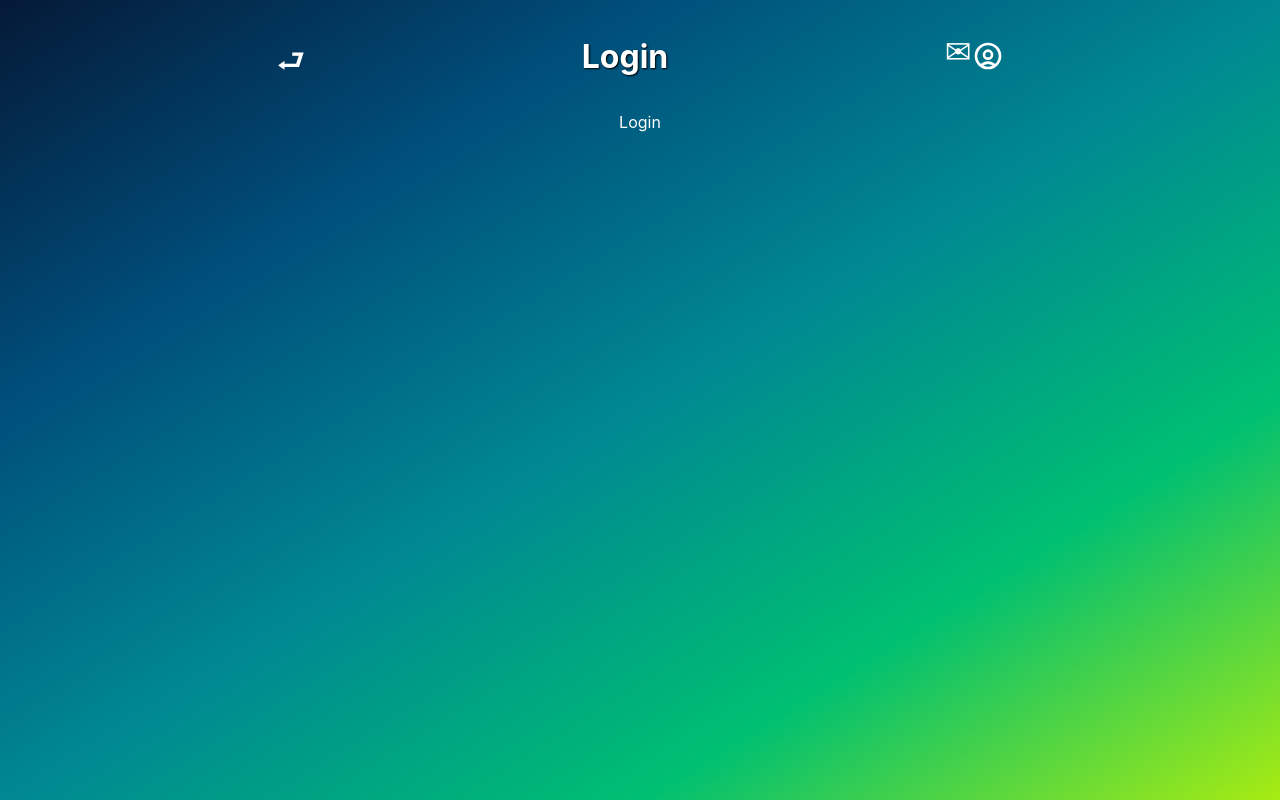
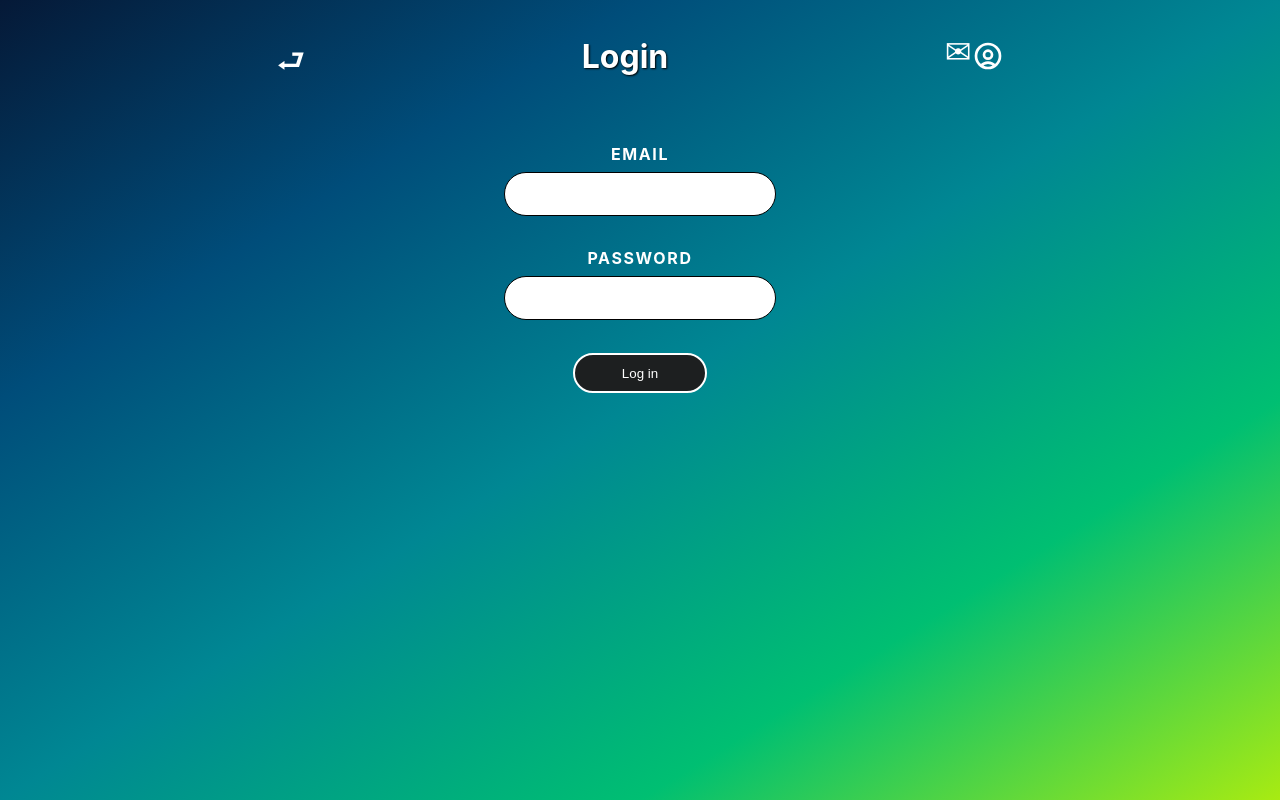
Before and after one commit to Fejbien/SimpleBlogSite, a React (Create React App) app in the folder site/: page /login in a window 1280 px wide. Built offline with nearby package versions, Linux system fonts and the light colour scheme.

Commit message:
login page styling

```diff
--- a/site/src/App.js
+++ b/site/src/App.js
@@ -15,6 +15,7 @@ function App() {
                 <Route path={"/"} element={<Overview />} />
                 <Route path={"/blogpost/:id"} element={<BlogPost />} />
                 <Route path={"/login"} element={<LoginPage />} />
+                {/*<Route path={"/register"} element={<RegisterPage />} />*/}
             </Routes>
         </BrowserRouter>
     );
--- a/site/src/Pages/LoginPage.css
+++ b/site/src/Pages/LoginPage.css
@@ -3,3 +3,41 @@
     flex-direction: column;
     align-items: center;
 }
+
+.loginPage > form {
+    display: flex;
+    flex-direction: column;
+    align-items: center;
+}
+
+.loginPage > form > p {
+    margin: 0;
+    padding: 0;
+    margin-top: 2em;
+    margin-bottom: 0.5em;
+    text-transform: uppercase;
+    font-weight: 700;
+    letter-spacing: 0.1em;
+}
+
+.loginPage > form > input {
+    border: 1px solid black;
+    border-radius: 25px;
+    height: 3em;
+    width: 20em;
+    text-align: center;
+}
+
+.loginPage > form > button {
+    margin: 2.5em;
+    background-color: #1d1f20;
+    color: white;
+    height: 3em;
+    width: 10em;
+    border: 2px solid white;
+    border-radius: 25px;
+}
+
+.loginPage > form > button:hover {
+    border: 2px solid orange;
+}
--- a/site/src/Pages/LoginPage.js
+++ b/site/src/Pages/LoginPage.js
@@ -1,7 +1,33 @@
 import "./LoginPage.css";
+import { useState } from "react";
 
 function LoginPage() {
-    return <div className="loginPage">Login</div>;
+    const [email, setEmail] = useState("");
+    const [password, setPassword] = useState("");
+
+    const handleSubmit = (e) => {
+        e.preventDefault();
+    };
+
+    return (
+        <div className="loginPage">
+            <form onSubmit={handleSubmit}>
+                <p>Email</p>
+                <input
+                    type="text"
+                    value={email}
+                    onChange={(e) => setEmail(e.target.value)}
+                ></input>
+                <p>Password</p>
+                <input
+                    type="password"
+                    value={password}
+                    onChange={(e) => setPassword(e.target.value)}
+                ></input>
+                <button type="submit">Log in</button>
+            </form>
+        </div>
+    );
 }
 
 export default LoginPage;
```
Also changed, not shown: 1 other file (tests, documents, lock files or other folders).
